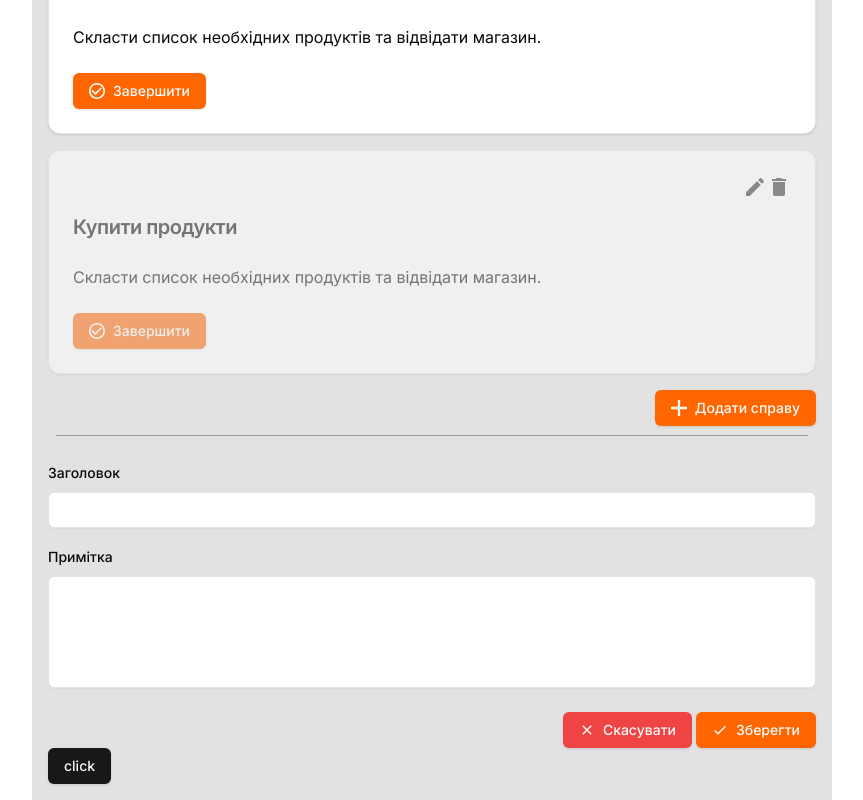
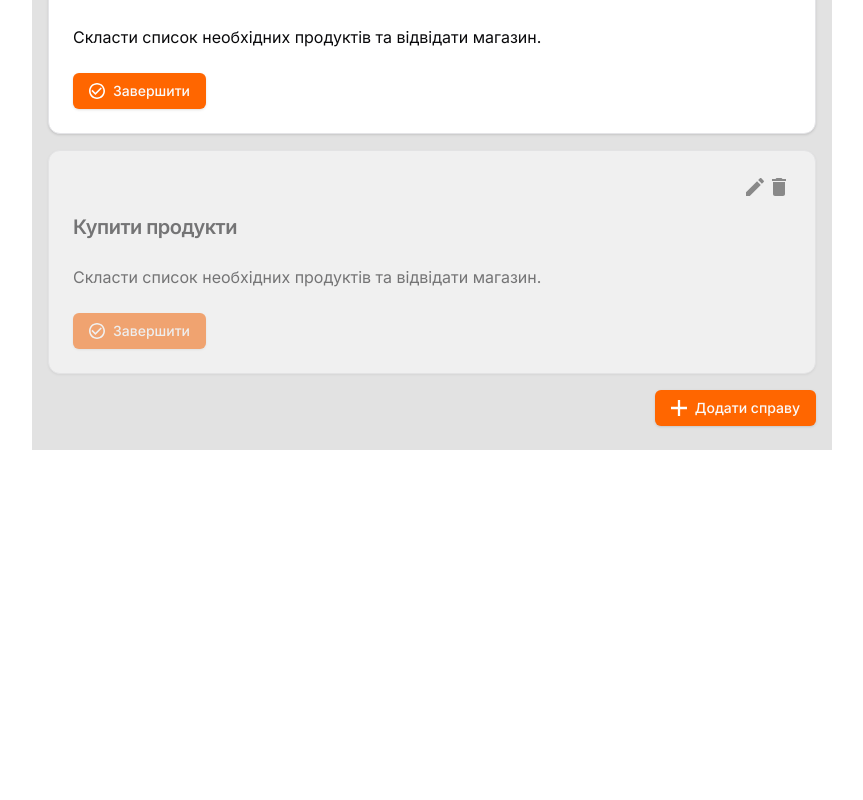
Before and after one commit to temp4422/TODO-list, a Next.js app: page / in a window 1280 px wide. Shown: the part 232-1032 px from the top of the page, without its empty margins (208-1071 px from the left). After the commit the page ends 800 px from the top, so only its background shows below. Built offline with nearby package versions, Linux system fonts and the light colour scheme.

Commit message:
isActiveForm

```diff
--- a/src/app/page.tsx
+++ b/src/app/page.tsx
@@ -36,10 +36,10 @@ export default function Home() {
     setTaskList([...taskList, newTask])
   }
 
-  // const [activeForm, setActiveForm] = useState(false)
-  // const formActivation = (activeForm: boolean) => {
-  //   setActiveForm(activeForm)
-  // }
+  const [isActiveForm, setIsActiveForm] = useState(false)
+  const formActivation = () => {
+    setIsActiveForm(!isActiveForm)
+  }
   return (
     <>
       <div className="container mx-auto max-w-[800px] h-auto bg-[#E2E2E2] p-4">
@@ -66,15 +66,13 @@ export default function Home() {
           </ul>
 
           {/* Button for adding new task */}
-          <AddTaskButton />
+          {!isActiveForm && <AddTaskButton formActivation={formActivation} />}
 
           {/* Form for adding new task */}
-          <AddTaskForm addTask={addTask} />
+          {isActiveForm && <AddTaskForm addTask={addTask} formActivation={formActivation} />}
         </main>
 
-        <footer>
-          <Button onClick={() => console.log(taskList[taskList.length - 1])}>click</Button>
-        </footer>
+        <footer></footer>
       </div>
     </>
   )
--- a/src/components/addTaskButton.tsx
+++ b/src/components/addTaskButton.tsx
@@ -1,10 +1,10 @@
 import { Button } from '@/components/ui/button'
 import React from 'react'
 
-export default function AddTaskButton() {
+export default function AddTaskButton({ formActivation }: any) {
   return (
     <div className="flex justify-end my-2">
-      <Button className="bg-accent" onClick={() => console.log('OK')}>
+      <Button className="bg-accent" onClick={() => formActivation()}>
         <svg
           width="14"
           height="14"
--- a/src/components/addTaskForm.tsx
+++ b/src/components/addTaskForm.tsx
@@ -8,7 +8,13 @@ import { useState } from 'react'
 // prettier-ignore
 import { Form, FormControl, FormDescription, FormField, FormItem, FormLabel, FormMessage} from '@/components/ui/form'
 
-export default function AddTaskForm({ addTask }: { addTask: any }) {
+export default function AddTaskForm({
+  addTask,
+  formActivation,
+}: {
+  addTask: any
+  formActivation: any
+}) {
   const formSchema = z.object({
     title: z.string().min(1, {
       message: 'title must must not be empty.',
@@ -84,6 +90,7 @@ export default function AddTaskForm({ addTask }: { addTask: any }) {
               onClick={(e) => {
                 e.preventDefault()
                 form.reset()
+                formActivation()
               }}
             >
               <svg
```
